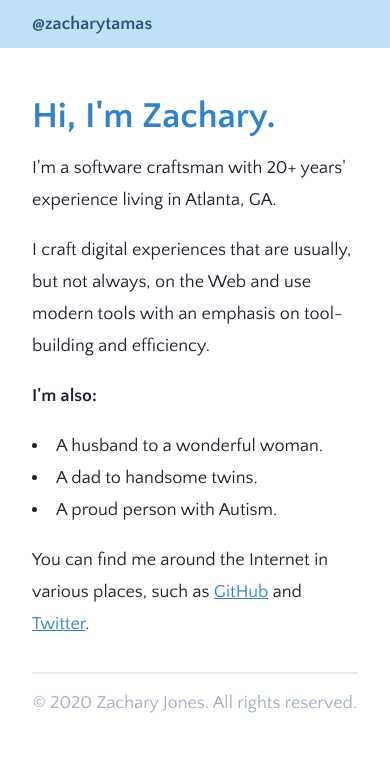
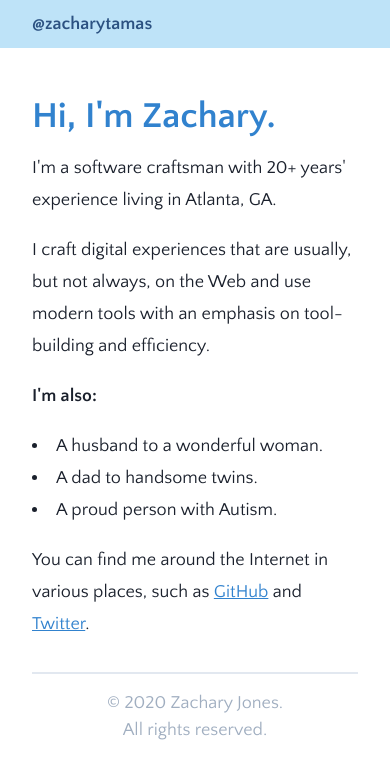
Before and after one commit to zacharytamas/hub, a Next.js app: page / in a window 390 px wide. Shown: the top 778 px of the page. Built offline with nearby package versions, Linux system fonts and the light colour scheme.

Commit message:
💄 Control how footer line breaks on small screens

```diff
--- a/src/components/SiteFooter.tsx
+++ b/src/components/SiteFooter.tsx
@@ -3,7 +3,8 @@ import React from 'react';
 export default () => (
   <footer className="mt-8 border-t-2 pt-4">
     <div className="text-gray-500 text-center">
-      &copy; {new Date().getFullYear()} Zachary Jones. All rights reserved.
+      &copy; {new Date().getFullYear()} Zachary Jones.{' '}
+      <span className="block sm:inline">All rights reserved.</span>
     </div>
   </footer>
 );
```
